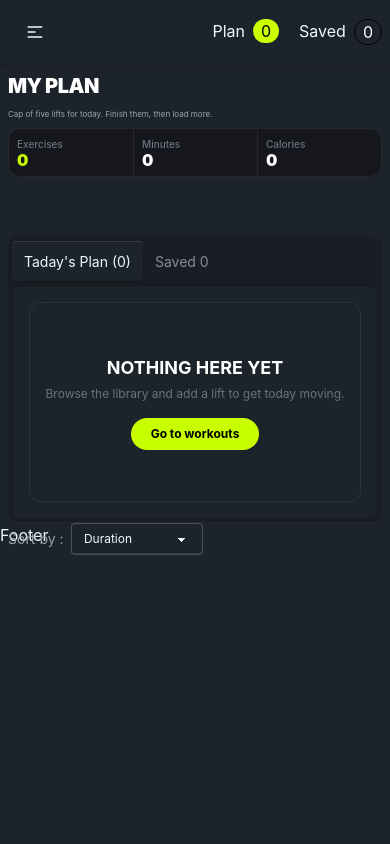
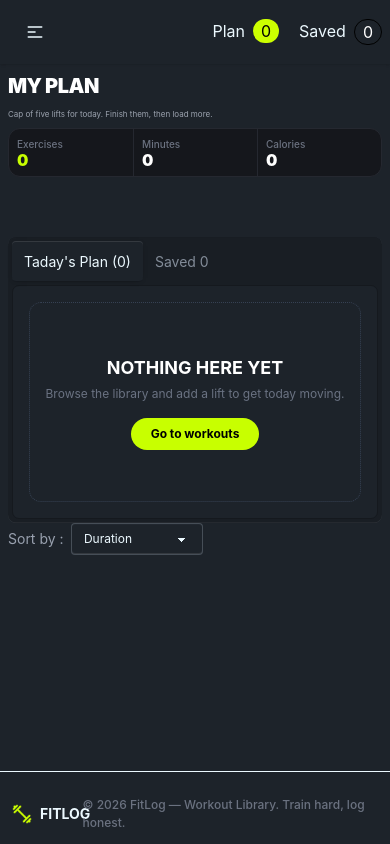
Before and after one commit to bimolr0446/assignment-6, a Next.js app: page /myPlan in a window 390 px wide. Built offline with nearby package versions, Linux system fonts and the light colour scheme.

Commit message:
feat: add responsive footer section

```diff
--- a/src/app/layout.tsx
+++ b/src/app/layout.tsx
@@ -25,18 +25,16 @@ export default function RootLayout({ children }: LayoutProps<"/">) {
   return (
     <html
       lang="en"
-      data-theme ="dark"
+      data-theme="dark"
       className={`${geistSans.variable} ${geistMono.variable} h-full antialiased`}
     >
-      <body className="min-h-full flex flex-col">
-        <main>
-          <WorkoutProvider>
-            <Navbar></Navbar>
-            {children}
-            <Footer></Footer>
-            <ToastContainer />
-          </WorkoutProvider>
-        </main>
+      <body className="min-h-screen flex flex-col">
+        <WorkoutProvider>
+          <Navbar></Navbar>
+          <main className="flex-1">{children}</main>
+          <Footer></Footer>
+          <ToastContainer />
+        </WorkoutProvider>
       </body>
     </html>
   );
--- /dev/null
+++ b/src/app/myPlan/loading.tsx
@@ -0,0 +1,87 @@
+const Loading = () => {
+  return (
+    <section className="container mx-auto px-2 md:px-3">
+      {/* Header Skeleton */}
+      <section className="my-2 md:my-12">
+        <div className="h-7 w-32 animate-pulse rounded bg-gray-700 md:h-14 md:w-60" />
+
+        <div className="mt-4 h-3 w-64 animate-pulse rounded bg-gray-700 md:h-6 md:w-120" />
+      </section>
+
+      {/* Stats Skeleton */}
+      <section className="mb-2 grid grid-cols-3 overflow-hidden rounded-xl border border-[#252830] bg-[#15171C]">
+        {/* Exercises */}
+        <div className="p-2 md:p-5">
+          <div className="h-2.5 w-16 animate-pulse rounded bg-gray-700" />
+
+          <div className="mt-2 h-7 w-10 animate-pulse rounded bg-gray-700 md:h-9" />
+        </div>
+
+        {/* Minutes */}
+        <div className="border-l border-[#252830] p-2 md:p-5">
+          <div className="h-2.5 w-14 animate-pulse rounded bg-gray-700" />
+
+          <div className="mt-2 h-7 w-10 animate-pulse rounded bg-gray-700 md:h-9" />
+        </div>
+
+        {/* Calories */}
+        <div className="border-l border-[#252830] p-2 md:p-5">
+          <div className="h-2.5 w-14 animate-pulse rounded bg-gray-700" />
+
+          <div className="mt-2 h-7 w-10 animate-pulse rounded bg-gray-700 md:h-9" />
+        </div>
+      </section>
+
+      {/* Tabs + Cards */}
+      <section className="mt-15">
+        <div className="relative">
+          {/* Tabs Skeleton */}
+          <div className="flex h-12 items-center gap-3 rounded-xl bg-[#15171C] px-4">
+            <div className="h-6 w-32 animate-pulse rounded bg-gray-700" />
+            <div className="h-6 w-20 animate-pulse rounded bg-gray-700" />
+          </div>
+
+          {/* Cards */}
+          <div className="mt-4 space-y-3">
+            {Array.from({ length: 3 }).map((_, index) => (
+              <div
+                key={index}
+                className="flex animate-pulse flex-col gap-4 rounded-xl border border-dotted border-gray-700 bg-[#11151b] p-3 md:flex-row md:items-center md:justify-between"
+              >
+                {/* Left */}
+                <div className="flex items-center gap-3">
+                  {/* Image */}
+                  <div className="h-24 w-32 shrink-0 rounded-md bg-gray-700 sm:h-28 sm:w-36 md:h-30 md:w-40" />
+
+                  {/* Info */}
+                  <div className="space-y-3">
+                    <div className="h-5 w-32 rounded bg-gray-700" />
+
+                    <div className="h-2.5 w-20 rounded bg-gray-700" />
+
+                    <div className="flex gap-3">
+                      <div className="h-2.5 w-14 rounded bg-gray-700" />
+                      <div className="h-2.5 w-20 rounded bg-gray-700" />
+                      <div className="h-2.5 w-10 rounded bg-gray-700" />
+                    </div>
+                  </div>
+                </div>
+
+                {/* Right */}
+                <div className="flex items-center justify-between gap-3">
+                  <div className="h-7 w-14 rounded-full bg-gray-700" />
+
+                  <div className="h-7 w-24 rounded-full bg-gray-700" />
+
+                  <div className="h-7 w-5 rounded bg-gray-700" />
+                </div>
+              </div>
+            ))}
+          </div>
+        </div>
+      </section>
+    </section>
+  );
+};
+
+export default Loading;
--- a/src/components/actionButton/Plan.tsx
+++ b/src/components/actionButton/Plan.tsx
@@ -8,7 +8,7 @@ const Plan = () => {
     {/*ata copilot theke suggest korce tai add korci*/}
     return (
       <Link href='/myPlan'>
-        <button className="flex gap-2 ">
+        <button className="flex gap-2 cursor-pointer">
           Plan{" "}
           <span className="text-black bg-[#CCFF00] rounded-full px-2">
             {plan.length}
--- a/src/components/actionButton/Save.tsx
+++ b/src/components/actionButton/Save.tsx
@@ -7,7 +7,7 @@ const Save = () => {
     const {saved=[]}=useContext(WorkoutContext)?? {}
   return (
     <Link href='/myPlan'>
-      <button className="flex gap-2 ">
+      <button className="flex gap-2 cursor-pointer">
         Saved
         <span className="text-white  rounded-full px-2 border border-black">
           {saved.length}
--- a/src/components/home/WorkoutLibrary.tsx
+++ b/src/components/home/WorkoutLibrary.tsx
@@ -1,12 +1,11 @@
 import { GymType } from "@/types/gymType";
-import GymCard from "./WorkoutCard";
-interface WorkoutLibraryProps{
-  gymData:GymType[]
+
+import WorkoutCard from "./WorkoutCard";
+interface WorkoutLibraryProps {
+  gymData: GymType[];
 }
 
-const WorkoutLibrary =  ({gymData}:WorkoutLibraryProps) => {
-
-
+const WorkoutLibrary = ({ gymData }: WorkoutLibraryProps) => {
   return (
     <section className="container mx-auto px-4 py-12">
       {/* Header */}
@@ -23,7 +22,7 @@ const WorkoutLibrary =  ({gymData}:WorkoutLibraryProps) => {
       {/* Cards */}
       <div className="grid grid-cols-1 gap-6 sm:grid-cols-2 lg:grid-cols-3">
         {gymData.map((workout) => (
-          <GymCard key={workout.id} workout={workout} />
+          <WorkoutCard key={workout.id} workout={workout} />
         ))}
       </div>
     </section>
--- a/src/components/shared/Footer.tsx
+++ b/src/components/shared/Footer.tsx
@@ -1,11 +1,22 @@
-import React from 'react';
+import Image from "next/image";
+import logo from "@/assets/logo.png";
 
 const Footer = () => {
-    return (
-        <div>
-            <h2>Footer </h2>
+  return (
+    <footer className="border-t">
+      <section className="container mx-auto mt-3 flex items-center justify-between p-3">
+        <div className="flex items-center gap-2">
+          <Image width={20} height={20} alt="FitLog logo" src={logo} />
+
+          <p className="text-sm font-bold sm:text-xl">FITLOG</p>
         </div>
-    );
+
+        <p className="lg:text-2xl text-[12px] font-medium text-[#6B7280]">
+          © 2026 FitLog — Workout Library. Train hard, log honest.
+        </p>
+      </section>
+    </footer>
+  );
 };
 
 export default Footer;
```
